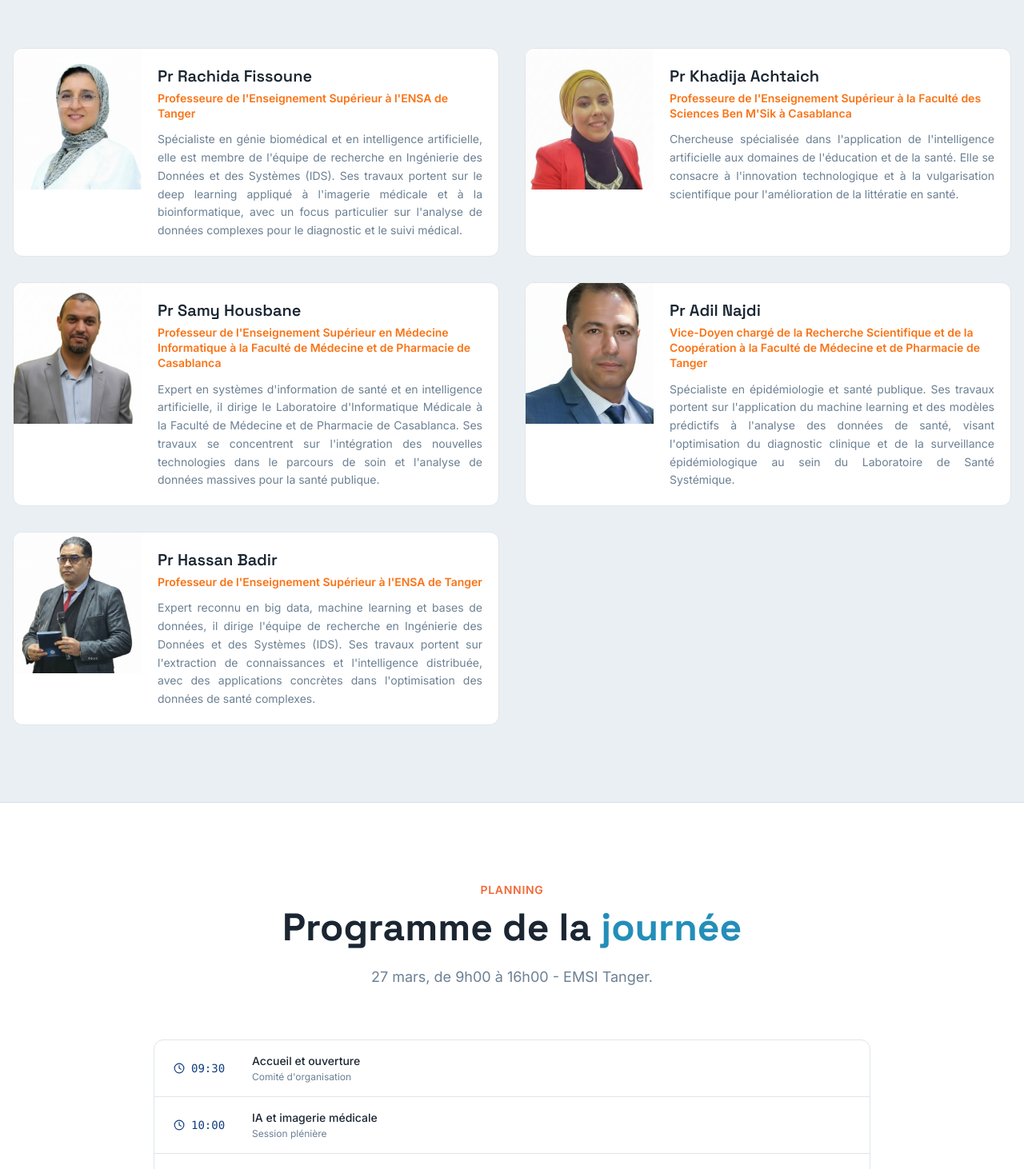
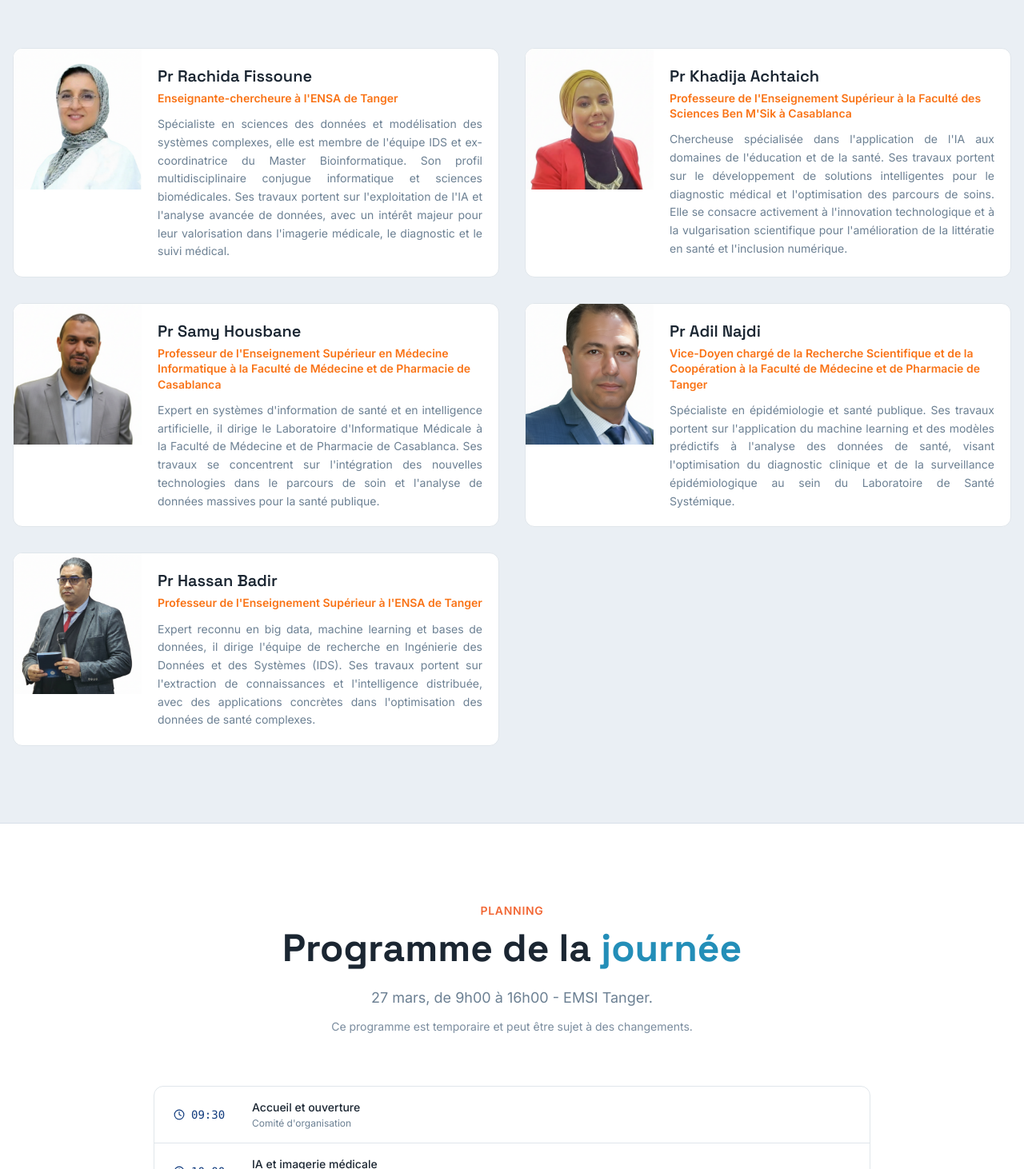
Before and after one commit to ajbalkhaoula/medai-meeting-day, a React (Vite) app: page / in a window 1280 px wide. Shown: the part 1808-3270 px from the top of the page at 80% size. Built offline with nearby package versions, Linux system fonts and the light colour scheme; the HTML template or start-up script is replaced by a standard one.

Commit message:
Description de mes changements

```diff
--- a/src/components/AgendaSection.tsx
+++ b/src/components/AgendaSection.tsx
@@ -34,6 +34,9 @@ const AgendaSection = () => {
           <p className="text-muted-foreground text-lg">
             27 mars, de 9h00 à 16h00 - EMSI Tanger.
           </p>
+          <p className="mt-3 text-sm text-muted-foreground/90">
+            Ce programme est temporaire et peut être sujet à des changements.
+          </p>
         </motion.div>
 
         <motion.div
--- a/src/components/SpeakersSection.tsx
+++ b/src/components/SpeakersSection.tsx
@@ -3,15 +3,15 @@ import { motion } from "framer-motion";
 const speakers = [
   {
     name: "Pr Rachida Fissoune",
-    role: "Professeure de l'Enseignement Supérieur à l'ENSA de Tanger",
+    role: "Enseignante-chercheure à l'ENSA de Tanger",
     image: "/speakers/FISSOUNE.png",
-    bio: "Spécialiste en génie biomédical et en intelligence artificielle, elle est membre de l'équipe de recherche en Ingénierie des Données et des Systèmes (IDS). Ses travaux portent sur le deep learning appliqué à l'imagerie médicale et à la bioinformatique, avec un focus particulier sur l'analyse de données complexes pour le diagnostic et le suivi médical.",
+    bio: "Spécialiste en sciences des données et modélisation des systèmes complexes, elle est membre de l'équipe IDS et ex-coordinatrice du Master Bioinformatique. Son profil multidisciplinaire conjugue informatique et sciences biomédicales. Ses travaux portent sur l'exploitation de l'IA et l'analyse avancée de données, avec un intérêt majeur pour leur valorisation dans l'imagerie médicale, le diagnostic et le suivi médical.",
   },
   {
     name: "Pr Khadija Achtaich",
     role: "Professeure de l'Enseignement Supérieur à la Faculté des Sciences Ben M'Sik à Casablanca",
     image: "/speakers/ACHTAICH.png",
-    bio: "Chercheuse spécialisée dans l'application de l'intelligence artificielle aux domaines de l'éducation et de la santé. Elle se consacre à l'innovation technologique et à la vulgarisation scientifique pour l'amélioration de la littératie en santé.",
+    bio: "Chercheuse spécialisée dans l'application de l'IA aux domaines de l'éducation et de la santé. Ses travaux portent sur le développement de solutions intelligentes pour le diagnostic médical et l'optimisation des parcours de soins. Elle se consacre activement à l'innovation technologique et à la vulgarisation scientifique pour l'amélioration de la littératie en santé et l'inclusion numérique.",
   },
   {
     name: "Pr Samy Housbane",
```
